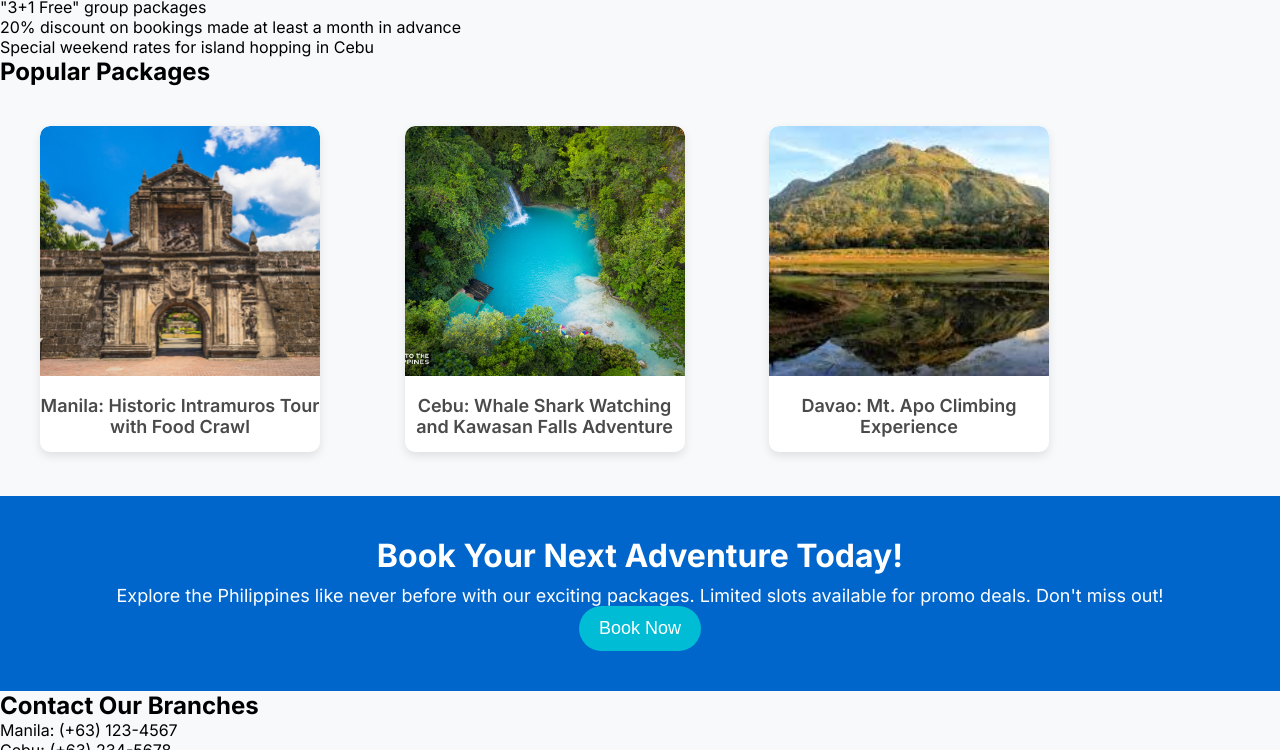
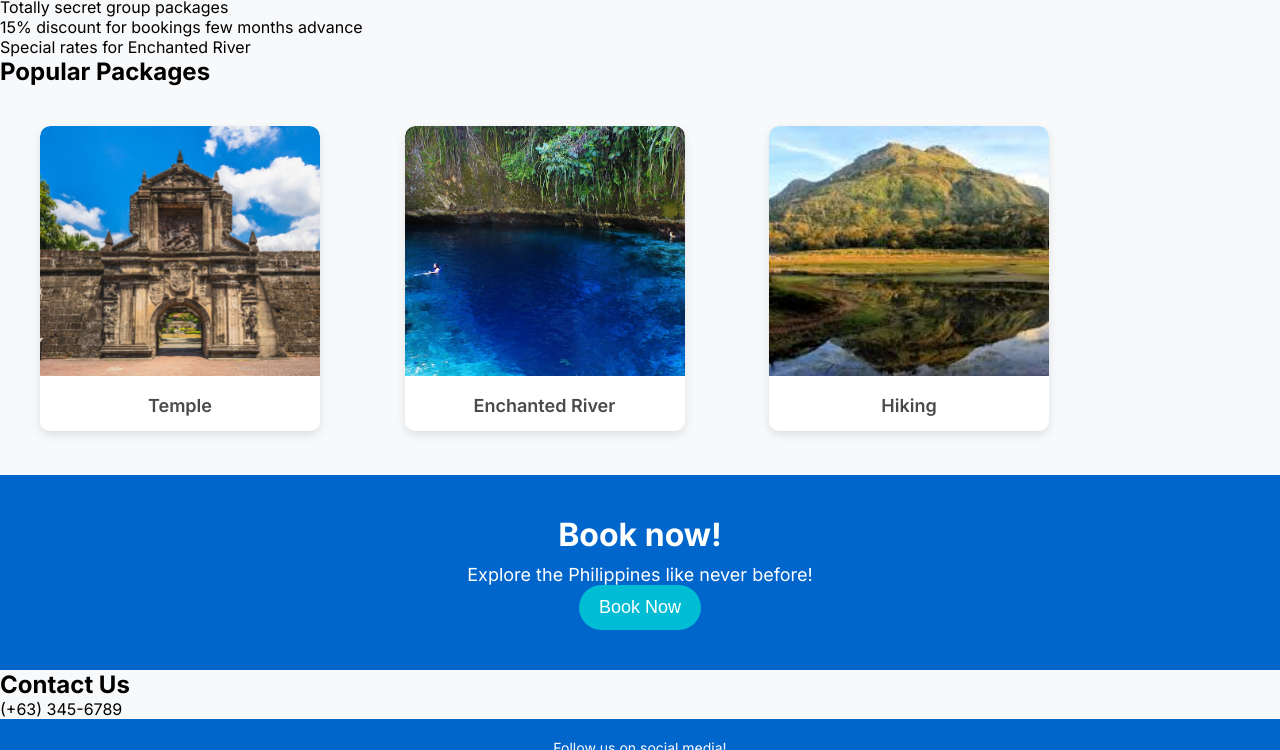
Before and after one commit to McCurvin/McCurvin.github.io, a plain HTML site: page RoyerasExplorePHTours.html in a window 1280 px wide. Shown: the part 1469-2219 px from the top of the page. Drawn offline with Linux system fonts and the light colour scheme.

Commit message:
added features

```diff
--- a/RoyerasExplorePHTours.html
+++ b/RoyerasExplorePHTours.html
@@ -39,15 +39,15 @@
                 <h3>Guided City Tours</h3>
             </div>
             <div class="service-item">
-                <img src="Images/mountain.jpg" alt="Mountain Trekking">
+                <img src="Images/Jumanji-remake.png" alt="Mountain Trekking">
                 <h3>Mountain Trekking Packages</h3>
             </div>
             <div class="service-item">
-                <img src="Images/hotel.jpg" alt="Hotel and Transport">
+                <img src="Images/hotel-transylvania.jpg" alt="Hotel">
                 <h3>Hotel and Transport Reservations</h3>
             </div>
             <div class="service-item">
-                <img src="Images/Customized Travel Itineraries.jpg" alt="Customized Itineraries">
+                <img src="Images/Spies.png" alt="Customized Itineraries">
                 <h3>Customized Travel Itineraries</h3>
             </div>
         </section>
@@ -55,40 +55,38 @@
         <section id="promos">
             <h2>Special Promos</h2>
             <ul>
-                <li>"3+1 Free" group packages</li>
-                <li>20% discount on bookings made at least a month in advance</li>
-                <li>Special weekend rates for island hopping in Cebu</li>
+                <li>Totally secret group packages</li>
+                <li>15% discount for bookings few months advance</li>
+                <li>Special rates for Enchanted River</li>
             </ul>
         </section>
 
         <section id="packages">
             <h2>Popular Packages</h2>
             <div class="package">
-                <img src="Images/intramuros.jpg" alt="Manila: Historic Intramuros Tour with Food Crawl">
-                <h3>Manila: Historic Intramuros Tour with Food Crawl</h3>
+                <img src="Images/intramuros.jpg" alt="Temple">
+                <h3>Temple</h3>
             </div>
             <div class="package">
-                <img src="Images/kawasan falls.jpg" alt="Cebu: Whale Shark Watching and Kawasan Falls Adventure">
-                <h3>Cebu: Whale Shark Watching and Kawasan Falls Adventure</h3>
+                <img src="Images/unnamed.jpg" alt="Enchanted River">
+                <h3>Enchanted River</h3>
             </div>
             <div class="package">
                 <img src="Images/mt apo.jpg" alt="Davao: Mt. Apo Climbing Experience">
-                <h3>Davao: Mt. Apo Climbing Experience</h3>
+                <h3>Hiking</h3>
             </div>
         </section>
 
         <section class="cta">
-            <h2>Book Your Next Adventure Today!</h2>
-            <p>Explore the Philippines like never before with our exciting packages. Limited slots available for promo deals. Don't miss out!</p>
+            <h2>Book now!</h2>
+            <p>Explore the Philippines like never before!</p>
             <button>Book Now</button>
         </section>
 
         <section id="branches">
-            <h2>Contact Our Branches</h2>
+            <h2>Contact Us</h2>
             <ul>
-                <li>Manila: (+63) 123-4567</li>
-                <li>Cebu: (+63) 234-5678</li>
-                <li>Davao: (+63) 345-6789</li>
+                <li>(+63) 345-6789</li>
             </ul>
         </section>
     </main>
--- a/index.css
+++ b/index.css
@@ -3,7 +3,7 @@ body {
     margin: 0;
     padding: 0;
     text-align: center;
-    background-color: #f4f5f7; /* Subtle background color for the body */
+    background-color: #f4f5f7;
 }
 
 .bg-container {
```
Also changed, not shown: index.html (+0 -3 lines), Images/EnchantedRiver.jpeg (added), Images/Hinatuan_enchanted_river.jpg (added), Images/hotel-transylvania.jpg (added), Images/unnamed.jpg (added), 3 other files.
